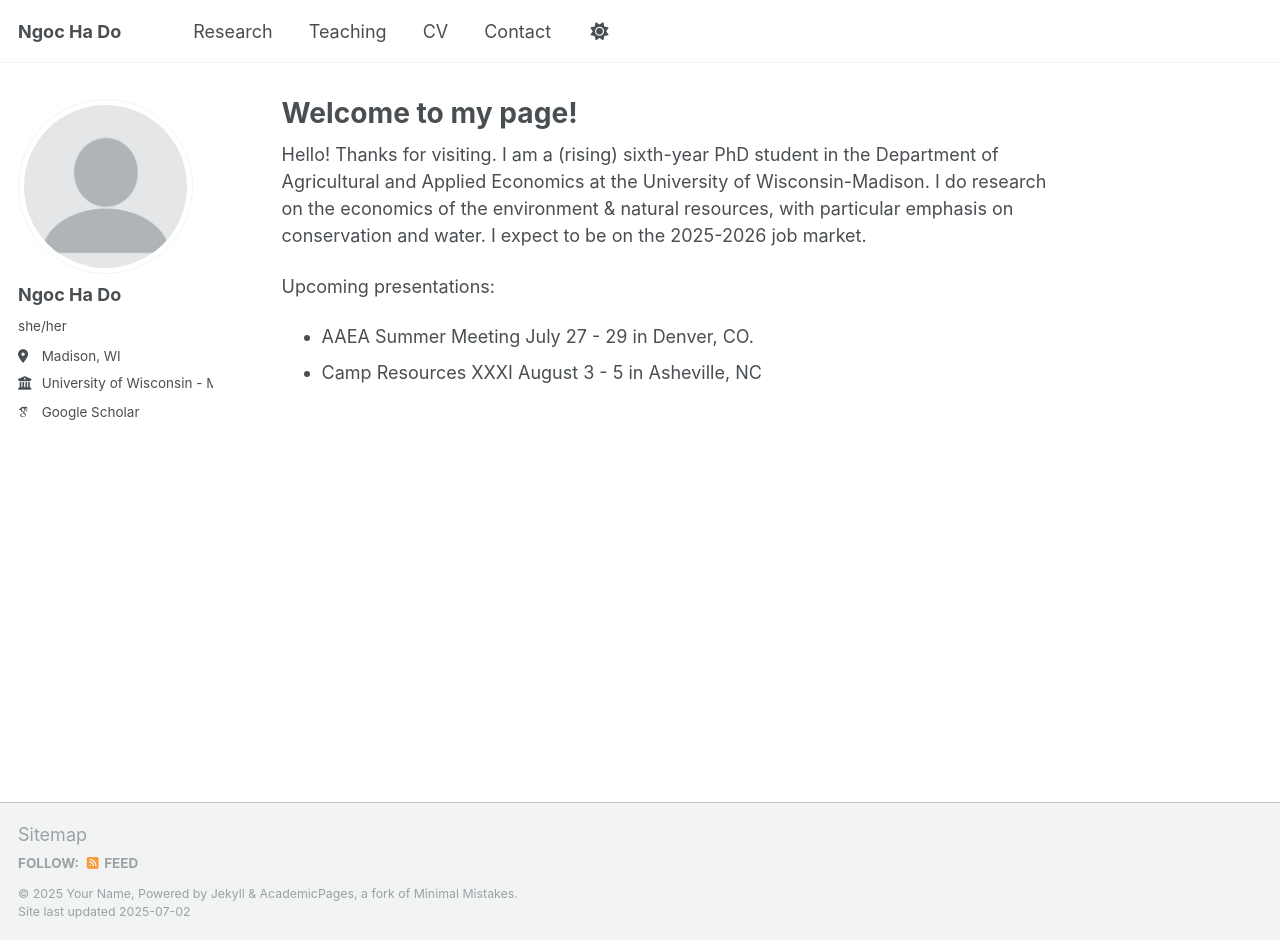
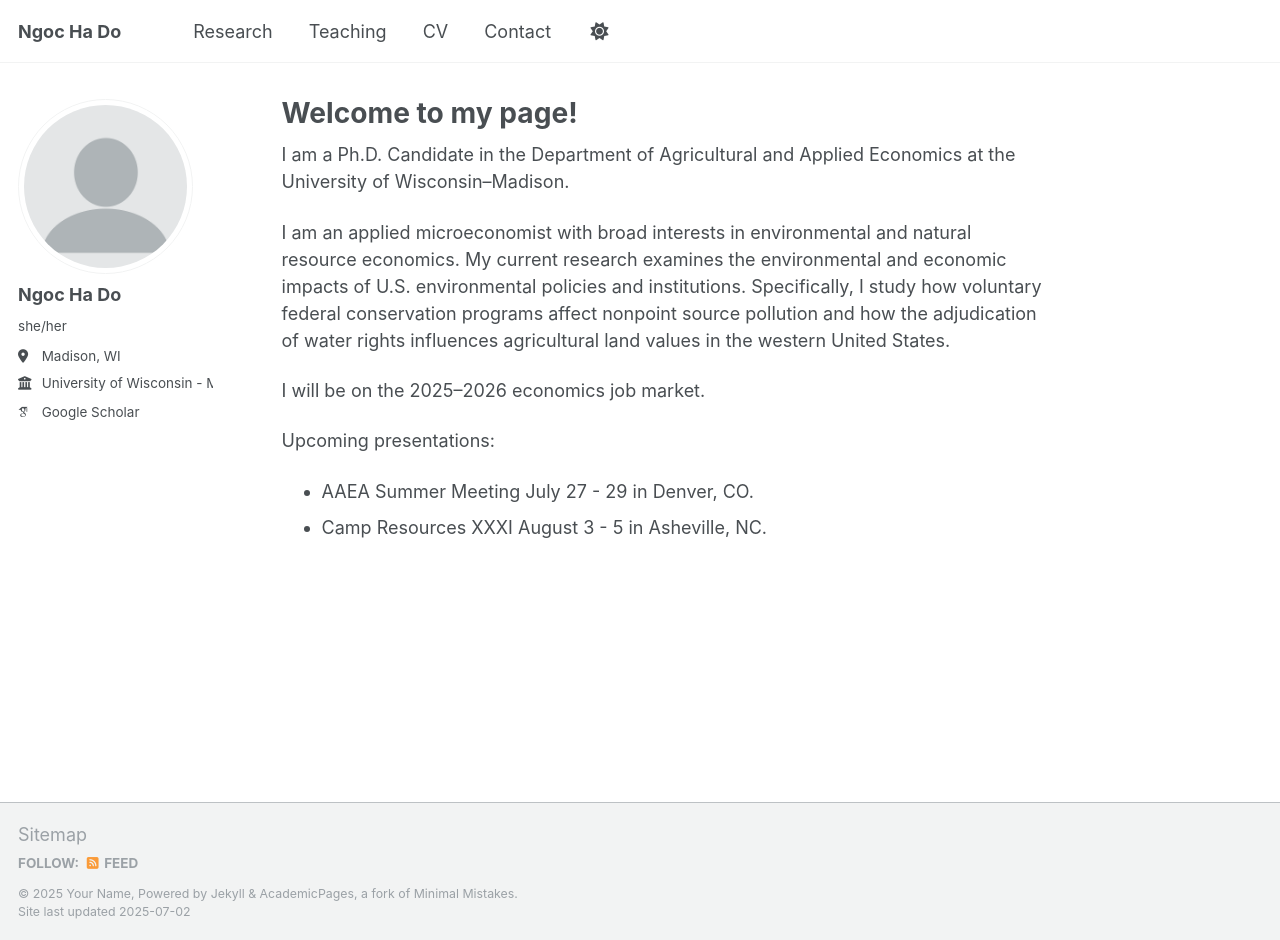
Before and after one commit to dongocha/dongocha.github.io, a Jekyll site: the page built from _pages/about.md, in a window 1280 px wide and 940 px high. Built offline with Jekyll 4.4.1, drawn with Linux system fonts in a browser that asks for light colours; some web fonts are replaced; a script that is not in the unit is left out.

Commit message:
Update about.md

```diff
--- a/_pages/about.md
+++ b/_pages/about.md
@@ -7,8 +7,12 @@ redirect_from:
   - /about.html
 ---
 
-Hello! Thanks for visiting. I am a (rising) sixth-year PhD student in the Department of Agricultural and Applied Economics at the University of Wisconsin-Madison. I do research on the economics of the environment & natural resources, with particular emphasis on conservation and water. I expect to be on the 2025-2026 job market.
+I am a Ph.D. Candidate in the Department of Agricultural and Applied Economics at the University of Wisconsin–Madison.
+
+I am an applied microeconomist with broad interests in environmental and natural resource economics. My current research examines the environmental and economic impacts of U.S. environmental policies and institutions. Specifically, I study how voluntary federal conservation programs affect nonpoint source pollution and how the adjudication of water rights influences agricultural land values in the western United States.
+
+I will be on the 2025–2026 economics job market.
 
 Upcoming presentations:
 - AAEA Summer Meeting July 27 - 29 in Denver, CO.
-- Camp Resources XXXI August 3 - 5 in Asheville, NC
+- Camp Resources XXXI August 3 - 5 in Asheville, NC.
```
